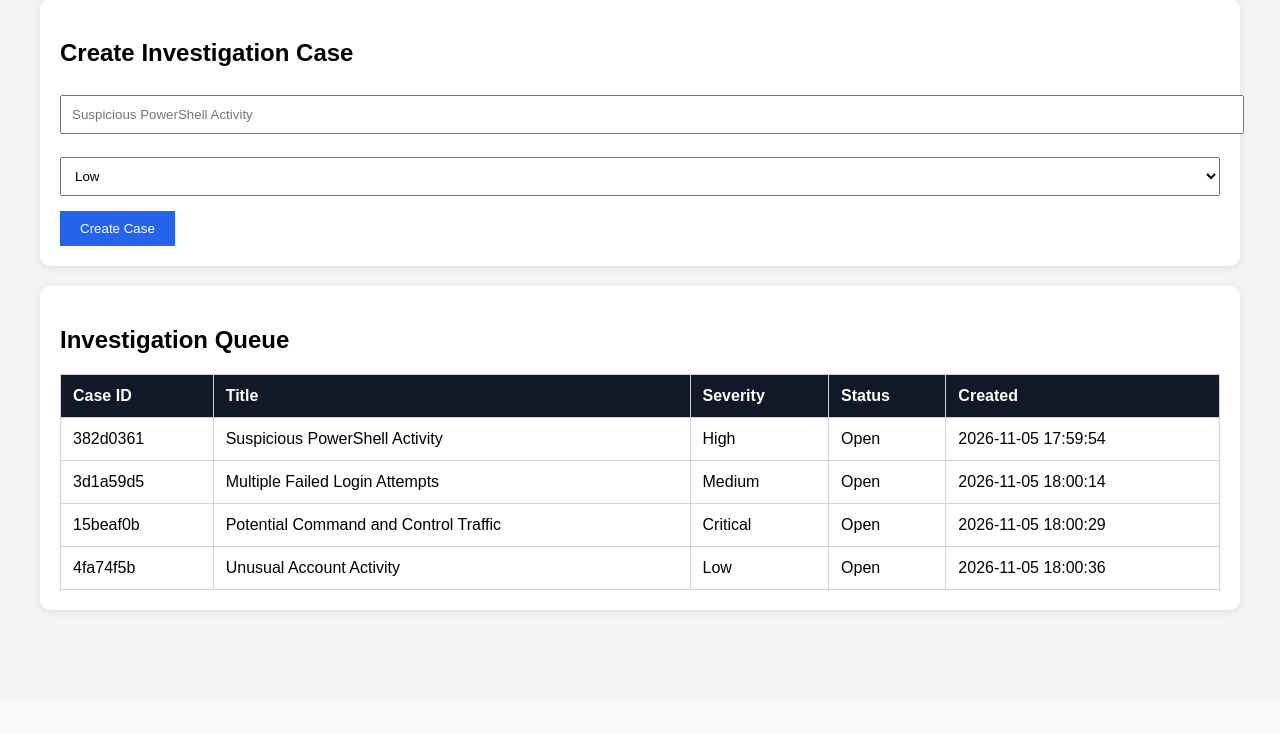
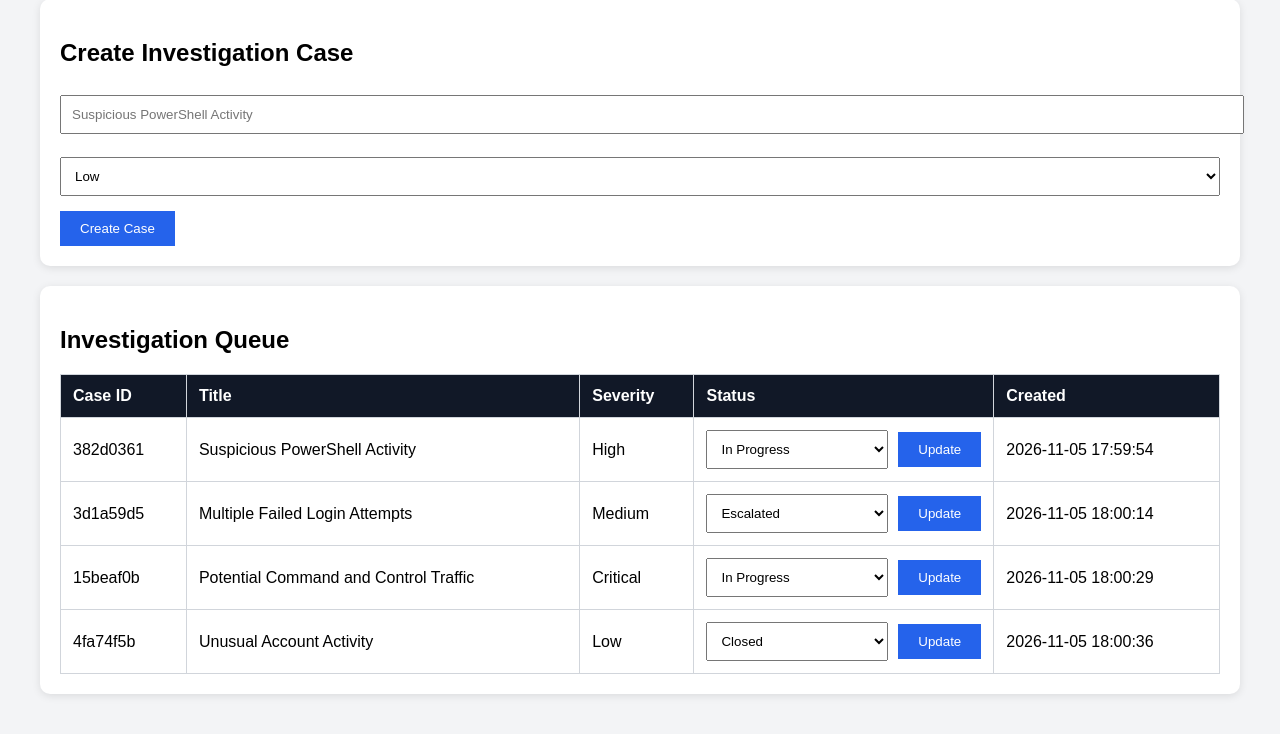
Before and after one commit to Maliyka-L/Investigation_Manager, a Flask app: page / in a window 1280 px wide. Shown: the part 99-833 px from the top of the page. Before the commit the page ends 714 px from the top, so only its background shows below. Run offline with Flask 3, Linux system fonts and the light colour scheme.

Commit message:
Added investigation status management workflow

```diff
--- a/app.py
+++ b/app.py
@@ -10,9 +10,6 @@ DATA_FILE = "data/investigations.json"
 
 
 def load_cases():
-    """
-    Load all investigation cases from storage.
-    """
 
     if not os.path.exists(DATA_FILE):
         return []
@@ -22,9 +19,6 @@ def load_cases():
 
 
 def save_cases(cases):
-    """
-    Save investigation cases.
-    """
 
     with open(DATA_FILE, "w") as file:
         json.dump(cases, file, indent=4)
@@ -61,5 +55,23 @@ def create_case():
     return redirect("/")
 
 
+@app.route("/update_status", methods=["POST"])
+def update_status():
+
+    case_id = request.form["case_id"]
+    new_status = request.form["status"]
+
+    cases = load_cases()
+
+    for case in cases:
+        if case["case_id"] == case_id:
+            case["status"] = new_status
+            break
+
+    save_cases(cases)
+
+    return redirect("/")
+
+
 if __name__ == "__main__":
     app.run(debug=True)
--- a/data/investigations.json
+++ b/data/investigations.json
@@ -3,28 +3,28 @@
         "case_id": "382d0361",
         "title": "Suspicious PowerShell Activity",
         "severity": "High",
-        "status": "Open",
+        "status": "In Progress",
         "created": "2026-11-05 17:59:54"
     },
     {
         "case_id": "3d1a59d5",
         "title": "Multiple Failed Login Attempts",
         "severity": "Medium",
-        "status": "Open",
+        "status": "Escalated",
         "created": "2026-11-05 18:00:14"
     },
     {
         "case_id": "15beaf0b",
         "title": " Potential Command and Control Traffic",
         "severity": "Critical",
-        "status": "Open",
+        "status": "In Progress",
         "created": "2026-11-05 18:00:29"
     },
     {
         "case_id": "4fa74f5b",
         "title": "Unusual Account Activity",
         "severity": "Low",
-        "status": "Open",
+        "status": "Closed",
         "created": "2026-11-05 18:00:36"
     }
 ]
--- a/templates/index.html
+++ b/templates/index.html
@@ -11,50 +11,50 @@
 
         body{
             font-family: Arial, sans-serif;
-            background-color: #f3f4f6;
-            margin: 40px;
+            background:#f3f4f6;
+            margin:40px;
         }
 
         h1{
-            color: #1f2937;
+            color:#1f2937;
         }
 
         .card{
-            background: white;
-            padding: 20px;
-            margin-bottom: 20px;
-            border-radius: 10px;
-            box-shadow: 0px 2px 8px rgba(0,0,0,0.1);
+            background:white;
+            padding:20px;
+            margin-bottom:20px;
+            border-radius:10px;
+            box-shadow:0 2px 8px rgba(0,0,0,0.1);
         }
 
         input,
         select{
-            width: 100%;
-            padding: 10px;
-            margin-top: 8px;
-            margin-bottom: 15px;
+            width:100%;
+            padding:10px;
+            margin-top:8px;
+            margin-bottom:15px;
         }
 
         button{
-            background-color: #2563eb;
-            color: white;
-            border: none;
-            padding: 10px 20px;
-            cursor: pointer;
+            background:#2563eb;
+            color:white;
+            border:none;
+            padding:10px 20px;
+            cursor:pointer;
         }
 
         button:hover{
-            background-color: #1d4ed8;
+            background:#1d4ed8;
         }
 
         table{
             width:100%;
-            border-collapse: collapse;
+            border-collapse:collapse;
         }
 
         th{
-            background-color: #111827;
-            color: white;
+            background:#111827;
+            color:white;
         }
 
         th,
@@ -62,6 +62,16 @@
             border:1px solid #d1d5db;
             padding:12px;
             text-align:left;
+        }
+
+        .status-form{
+            display:flex;
+            gap:10px;
+            align-items:center;
+        }
+
+        .status-form select{
+            margin:0;
         }
 
     </style>
@@ -85,12 +95,10 @@
             required>
 
         <select name="severity">
-
             <option>Low</option>
             <option>Medium</option>
             <option>High</option>
             <option>Critical</option>
-
         </select>
 
         <button type="submit">
@@ -118,11 +126,59 @@
         {% for case in cases %}
 
         <tr>
+
             <td>{{ case.case_id }}</td>
+
             <td>{{ case.title }}</td>
+
             <td>{{ case.severity }}</td>
-                <td>{{ case.status }}</td>
+
+            <td>
+
+                <form
+                    action="/update_status"
+                    method="POST"
+                    class="status-form">
+
+                    <input
+                        type="hidden"
+                        name="case_id"
+                        value="{{ case.case_id }}">
+
+                    <select name="status">
+
+                        <option value="Open"
+                        {% if case.status == "Open" %}selected{% endif %}>
+                        Open
+                        </option>
+
+                        <option value="In Progress"
+                        {% if case.status == "In Progress" %}selected{% endif %}>
+                        In Progress
+                        </option>
+
+                        <option value="Escalated"
+                        {% if case.status == "Escalated" %}selected{% endif %}>
+                        Escalated
+                        </option>
+
+                        <option value="Closed"
+                        {% if case.status == "Closed" %}selected{% endif %}>
+                        Closed
+                        </option>
+
+                    </select>
+
+                    <button type="submit">
+                        Update
+                    </button>
+
+                </form>
+
+            </td>
+
             <td>{{ case.created }}</td>
+
         </tr>
 
         {% endfor %}
```
Also changed, not shown: README.md, 3 other files. Lines whose indentation alone changed are shown as unchanged.
